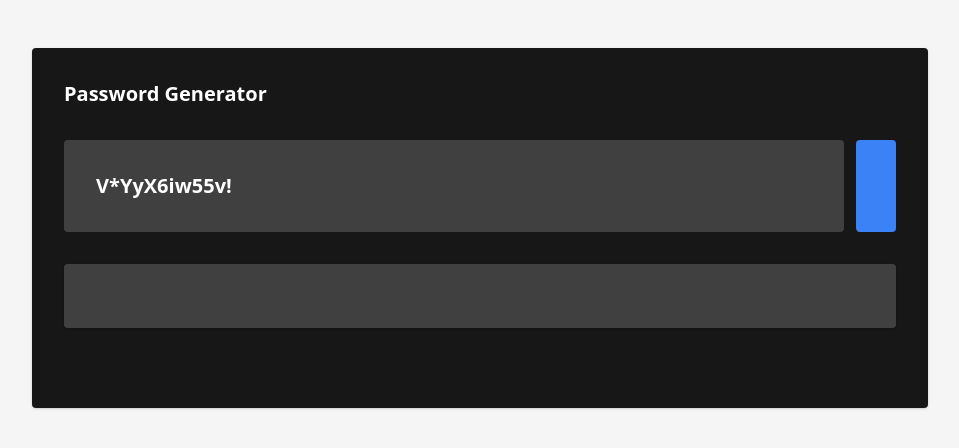
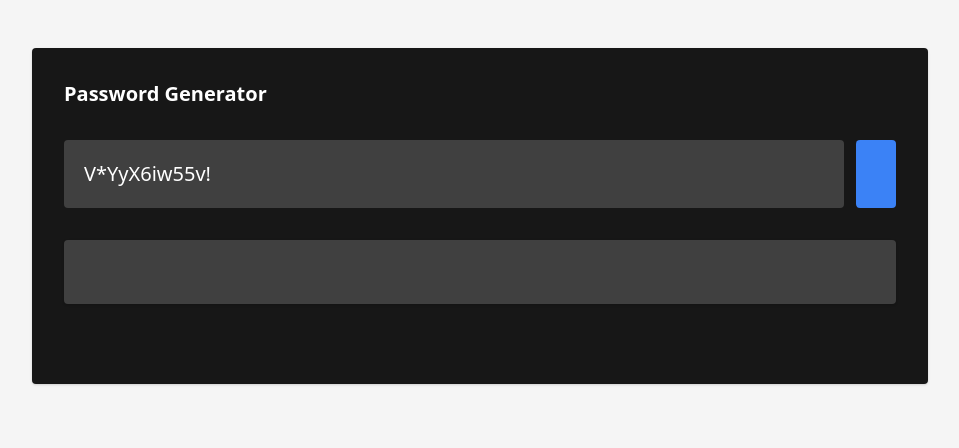
Before and after one commit to ABojo/password-generator, a React (Create React App) app: page / in a window 1280 px wide. Shown: the top 448 px of the page, without its empty margins (160-1119 px from the left). Built offline with nearby package versions, Linux system fonts and the light colour scheme.

Commit message:
more styling updates

```diff
--- a/src/components/PasswordBox.js
+++ b/src/components/PasswordBox.js
@@ -4,9 +4,9 @@ function PasswordBox(props) {
     <div className="w-full mb-8 flex items-stretch">
       <input
         value={password}
-        className="rounded p-8 bg-true-gray-700 w-full text-white font-bold text-xl mr-3 "
+        className="rounded p-5 bg-true-gray-700 w-full text-white text-xl mr-3 "
       ></input>
-      <button className="bg-blue-500 p-5 text-white rounded hover:bg-blue-600  transition duration-200">
+      <button className="bg-blue-500 p-5 text-white rounded hover:bg-blue-600 transition duration-200">
         <i class="fas fa-copy text-white text-3xl"></i>
       </button>
     </div>
```
